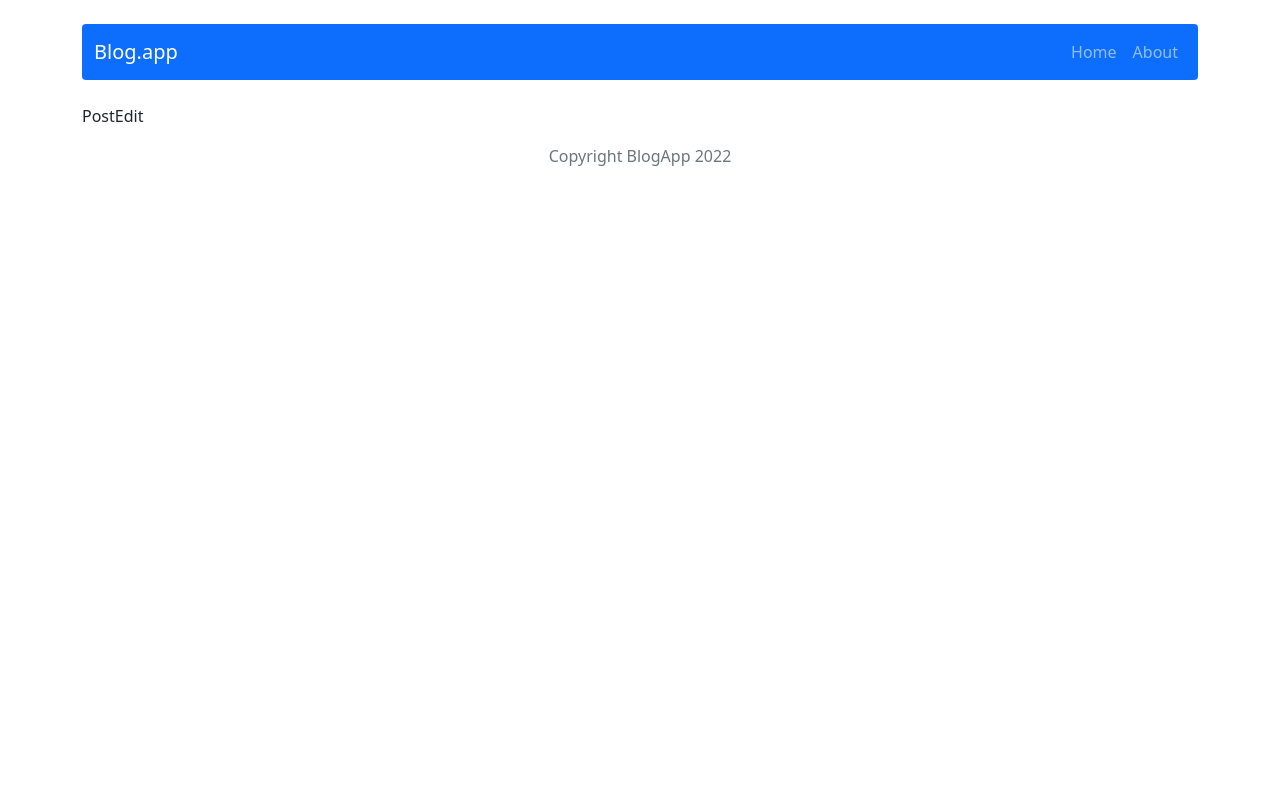
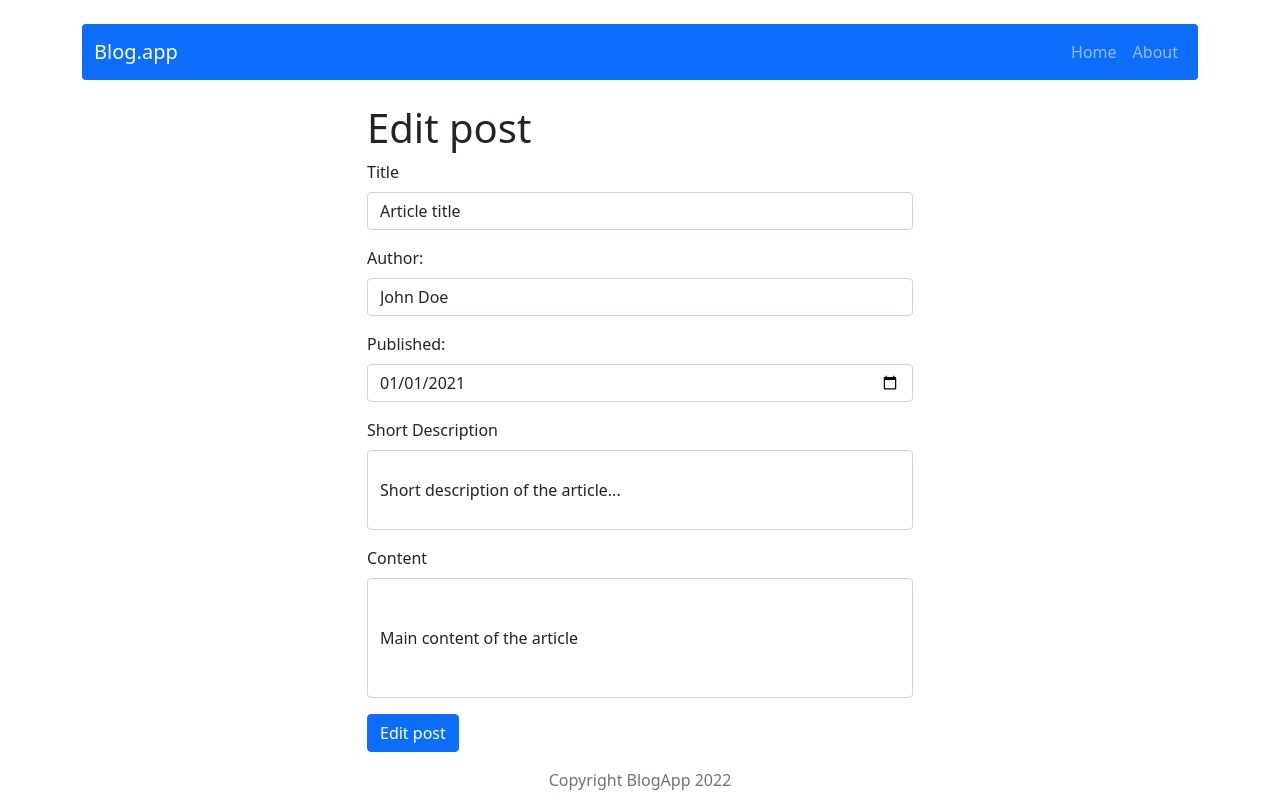
Before and after one commit to Slowinskip/crud-app, a React (Create React App) app: page /edit/1 in a window 1280 px wide. Built offline with nearby package versions, Linux system fonts and the light colour scheme.

Commit message:
Add option edit post

```diff
--- a/src/Components/features/AddPostForm/AddPostForm.js
+++ b/src/Components/features/AddPostForm/AddPostForm.js
@@ -1,53 +1,25 @@
-import Button from 'react-bootstrap/Button';
-import Form from 'react-bootstrap/Form';
 import "react-datepicker/dist/react-datepicker.css";
-import { useState } from 'react';
 import { useDispatch } from 'react-redux';
 import { addPost } from '../../../redux/postsRedux';
 import { useNavigate } from 'react-router-dom';
+import PostForm from "../PostForm/PostForm";
 
 const AddPostForm = () => {
 
-    const [title, setTitle] = useState('');
-    const [author, setAuthor] = useState('');
-    const [publishedDate, setpublishedDate] = useState('');
-    const [shortDescription, setshortDescription] = useState('');
-    const [content, setContent] = useState('');
 
     const dispatch = useDispatch();
     const navigate = useNavigate();
-    const handleSubmit = e => {
-        e.preventDefault();
-        dispatch(addPost({title, author, publishedDate, shortDescription, content}));
-        navigate('/');
+
+    const handleSubmit = post => {
+        dispatch(addPost(post));
+        navigate('/')
     }
 
     return(
-        <Form onSubmit={handleSubmit}>
-            <Form.Group className="mb-3">
-                <Form.Label>Title</Form.Label>
-                <Form.Control onChange={e => setTitle(e.target.value)} type="text" placeholder="Title" />
-            </Form.Group>
-            <Form.Group className="mb-3">
-                <Form.Label>Author:</Form.Label>
-                <Form.Control onChange={e => setAuthor(e.target.value)} type="text" placeholder="Author" />
-            </Form.Group>
-            <Form.Group className="mb-3">
-                <Form.Label>Published:</Form.Label>
-                <Form.Control onChange={e => setpublishedDate(e.target.value)} type="date" placeholder="DD-MM-RRRR" />
-            </Form.Group>
-            <Form.Group className="mb-3">
-                <Form.Label>Short Description</Form.Label>
-                <Form.Control onChange={e => setshortDescription(e.target.value)} type="textarea" style={{ height: '80px' }}/>
-            </Form.Group>
-            <Form.Group className="mb-3">
-                <Form.Label>Content</Form.Label>
-                <Form.Control onChange={e => setContent(e.target.value)} type="textarea" style={{ height: '120px' }}/>
-            </Form.Group>
-            <Button variant="primary" type="submit">
-                Submit
-            </Button>
-        </Form>
+        <PostForm
+        action={ handleSubmit } actionText="Add post"
+
+        />
     )
 }
 
--- /dev/null
+++ b/src/Components/features/EditPostForm/EditPostForm.js
@@ -0,0 +1,36 @@
+import { useParams} from "react-router-dom";
+import { getPostById } from "../../../redux/postsRedux";
+import PostForm from "../PostForm/PostForm";
+import { useDispatch, useSelector } from "react-redux";
+import { useNavigate } from 'react-router-dom';
+import { editPost } from "../../../redux/postsRedux";
+import { Navigate } from "react-router-dom";
+const EditPostForm = () => {
+
+    const postId = useParams();
+    const id = postId.id;
+    const postData = useSelector(state => getPostById(state, postId.id))
+    const navigate = useNavigate();
+
+
+    const dispatch = useDispatch();
+
+    const handleSubmit = post => {
+        dispatch(editPost({ ...post, id }));
+        navigate('/')
+    }
+    if(!postData) return <Navigate to="/" />
+    else return (
+        <PostForm
+        action={handleSubmit}
+        title={postData.title}
+        author={postData.author}
+        publishedDate={postData.publishedDate}
+        shortDescription={postData.shortDescription}
+        content={postData.content}
+        actionText={'Edit post'}
+        />
+    )
+}
+
+export default EditPostForm;
--- /dev/null
+++ b/src/Components/features/PostForm/PostForm.js
@@ -0,0 +1,55 @@
+import Button from 'react-bootstrap/Button';
+import Form from 'react-bootstrap/Form';
+import Row from 'react-bootstrap/Row';
+import Col from 'react-bootstrap/Col';
+import { useState } from 'react';
+
+
+const PostForm = ({ action, actionText, ...props }) => {
+
+    const [title, setTitle] = useState(props.title || '');
+    const [author, setAuthor] = useState(props.author || '');
+    const [publishedDate, setPublishedDate] = useState(props.publishedDate || '');
+    const [shortDescription, setShortDescription] = useState(props.shortDescription || '');
+    const [content, setContent] = useState(props.content || '');
+
+    const handleSubmit = e => {
+        e.preventDefault();
+        action({ title, author, publishedDate, shortDescription, content});
+      }
+
+    return (
+        <Row>
+            <Col md={{span: 6, offset: 3}}>
+                <h1>{actionText}</h1>
+                <Form onSubmit={handleSubmit}>
+                    <Form.Group className="mb-3">
+                        <Form.Label>Title</Form.Label>
+                        <Form.Control value={title} onChange={e => setTitle(e.target.value)} type="text" placeholder="Title" />
+                    </Form.Group>
+                    <Form.Group className="mb-3">
+                        <Form.Label>Author:</Form.Label>
+                        <Form.Control value={author} onChange={e => setAuthor(e.target.value)} type="text" placeholder="Author" />
+                    </Form.Group>
+                    <Form.Group className="mb-3">
+                        <Form.Label>Published:</Form.Label>
+                        <Form.Control value={publishedDate} onChange={e => setPublishedDate(e.target.value)} type="date" placeholder="DD-MM-RRRR" />
+                    </Form.Group>
+                    <Form.Group className="mb-3">
+                        <Form.Label>Short Description</Form.Label>
+                        <Form.Control value={shortDescription} onChange={e => setShortDescription(e.target.value)} type="textarea" style={{ height: '80px' }}/>
+                    </Form.Group>
+                    <Form.Group className="mb-3">
+                        <Form.Label>Content</Form.Label>
+                        <Form.Control value={content} onChange={e => setContent(e.target.value)} type="textarea" style={{ height: '120px' }}/>
+                    </Form.Group>
+                    <Button variant="primary" type="submit">
+                        {actionText}
+                    </Button>
+                </Form>
+            </Col>
+        </Row>
+    )
+}
+
+export default PostForm;
--- a/src/Components/pages/PostAdd/PostAdd.js
+++ b/src/Components/pages/PostAdd/PostAdd.js
@@ -1,17 +1,10 @@
 import AddPostForm from "../../features/AddPostForm/AddPostForm";
-import Row from 'react-bootstrap/Row';
-import Col from 'react-bootstrap/Col';
 
 
 
 const PostAdd = () => {
     return (
-        <Row className="d-flex justify-content-center">
-            <Col xs="12" lg="5">
-                <h2>PostAdd</h2>
-                <AddPostForm />
-            </Col>
-        </Row>
+        <AddPostForm />
     )
 }
 
--- a/src/Components/pages/PostEdit/PostEdit.js
+++ b/src/Components/pages/PostEdit/PostEdit.js
@@ -1,9 +1,13 @@
+import EditPostForm from "../../features/EditPostForm/EditPostForm";
+
 
 
 
 const PostEdit = () => {
     return (
-        <>PostEdit</>
+        <EditPostForm
+
+        />
     )
 }
 
--- a/src/redux/initialState.js
+++ b/src/redux/initialState.js
@@ -5,7 +5,7 @@ const initialState = {
       title: 'Article title',
       shortDescription: 'Short description of the article...',
       content: 'Main content of the article',
-      publishedDate: '01-01-2022',
+      publishedDate: '2021-01-01',
       author: 'John Doe'
     },
     {
@@ -13,7 +13,7 @@ const initialState = {
       title: 'Article title 2',
       shortDescription: 'Short description of the article...',
       content: 'Main content of the article',
-      publishedDate: '02-02-2022',
+      publishedDate: '2022-02-02',
       author: 'John Doe'
     },
     {
@@ -21,7 +21,7 @@ const initialState = {
       title: 'Article title 3',
       shortDescription: 'Short description of the article...',
       content: 'Main content of the article',
-      publishedDate: '03-03-2022',
+      publishedDate: '2023-03-03',
       author: 'John Doe'
   }
   ]
--- a/src/redux/postsRedux.js
+++ b/src/redux/postsRedux.js
@@ -8,11 +8,13 @@ export const getPostById = ({ posts }, postId) => posts.find(post => post.id ===
 const createActionName = actionName => `app/posts/${actionName}`;
 const REMOVE_POST = createActionName('REMOVE_POST');
 const ADD_POST = createActionName('ADD_POST');
+const EDIT_POST = createActionName('EDIT_POST');
 
 
 // action creators
 export const removePost = payload => ({type: REMOVE_POST, payload});
 export const addPost = payload => ({type: ADD_POST, payload});
+export const editPost = payload => ({type: EDIT_POST, payload})
 
 const postsReducer = (statePart = [], action) => {
   switch (action.type) {
@@ -20,7 +22,8 @@ const postsReducer = (statePart = [], action) => {
       return statePart.filter(post => post.id !== action.payload);
     case ADD_POST:
       return [...statePart, { ...action.payload, id: shortid()}];
-
+      case EDIT_POST:
+        return statePart.map(post => (post.id === action.payload.id ? { ...post, ...action.payload } : post));
     default:
       return statePart;
   };
```
